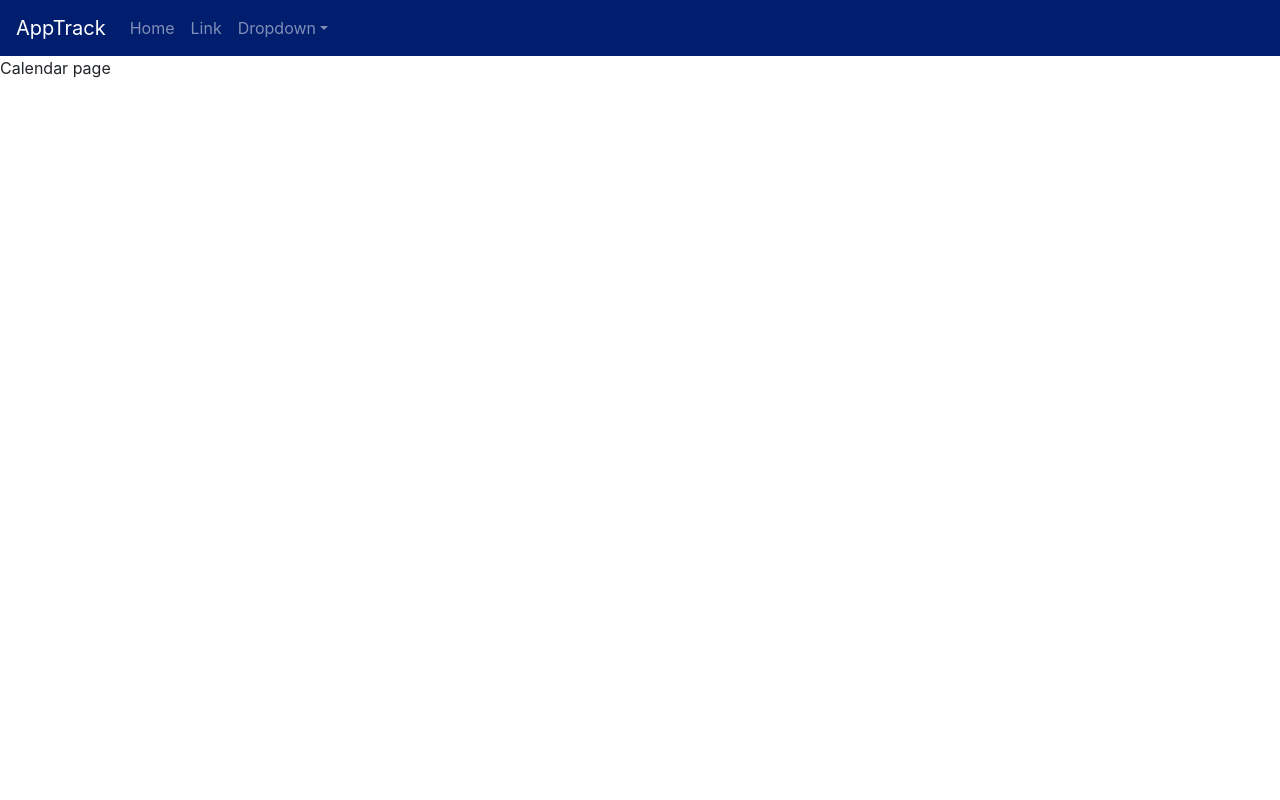
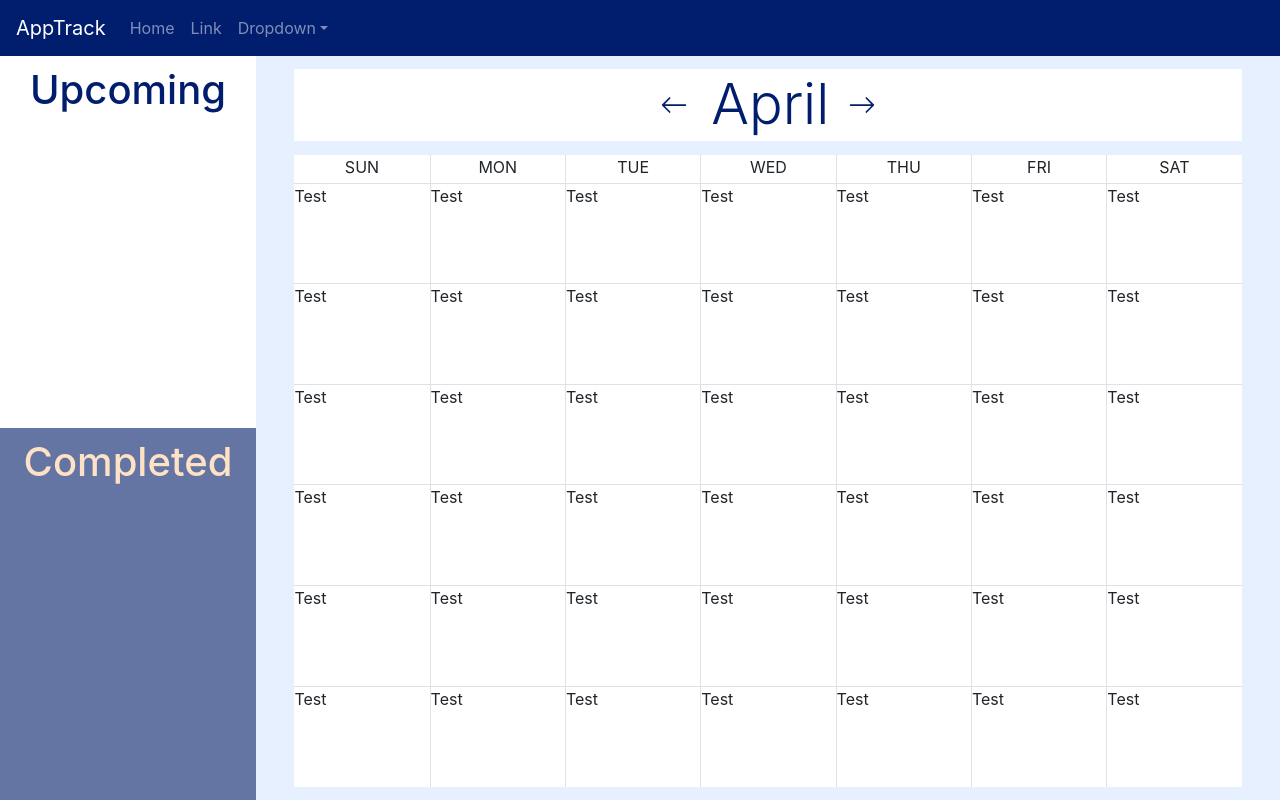
Before and after one commit to akhorana14/AppTrack, a React (Create React App) app in the folder frontend/: page /calendar in a window 1280 px wide. Built offline with nearby package versions, Linux system fonts and the light colour scheme; the HTML template or start-up script is replaced by a standard one.

Commit message:
Calendar

```diff
--- a/frontend/package.json
+++ b/frontend/package.json
@@ -6,6 +6,8 @@
     "@testing-library/jest-dom": "^5.16.5",
     "@testing-library/react": "^13.4.0",
     "@testing-library/user-event": "^13.5.0",
+    "bootstrap-icons": "^1.10.3",
+    "node-calendar": "^0.1.5",
     "react": "^18.2.0",
     "react-bootstrap": "^2.7.0",
     "react-dom": "^18.2.0",
--- a/frontend/src/pages/Calendar/Calendar.css
+++ b/frontend/src/pages/Calendar/Calendar.css
@@ -0,0 +1,111 @@
+.background {
+    width: 100vw;
+    height: 100vh;
+    display: flex;
+    flex-flow: column;
+}
+
+.body {
+    height: 100%;
+    display: flex;
+    flex-flow: row;
+}
+
+.left {
+    width: 20%;
+    display: flex;
+    flex-flow: column;
+}
+
+.right {
+    width: 80%;
+    background-color: #E6F0FF;
+    padding-left: 3%;
+    padding-right: 3%;
+    padding-top: 1%;
+    padding-bottom: 1%;
+}
+
+.left-top {
+    height: 50%;
+    background-color: white;
+    color: #001D6E;
+    text-align: center;
+    padding-top: 4%;
+}
+
+.left-bottom {
+    height: 50%;
+    background-color: #6475A3;
+    color: #FEE2C5;
+    text-align: center;
+    padding-top: 4%;
+}
+
+.right-top {
+    height: 10%;
+    background-color: white;
+    text-align: center;
+    align-items: center;
+    display: flex;
+    color: #001D6E;
+    justify-content: center;
+}
+
+.month-name {
+    font-size: 3em;
+}
+
+.right-space {
+    height: 2%;
+}
+
+.right-day-names {
+    display: flex;
+    flex-flow: row;
+    height: 4%;
+    background-color: white;
+}
+
+.right-bottom {
+    height: 84%;
+    background-color: yellow;
+}
+
+.calendar-row {
+    height: calc(100% / 6);
+    display: flex;
+    flex-flow: row;
+}
+
+.day-box {
+    text-align: center;
+    margin-top: 0px;
+    padding-top: 0px;
+}
+
+.calendar-box {
+    background-color: white;
+    width: calc(100% / 6);
+    height: 100%;
+}
+
+.border-left {
+    border-left: 1px solid;
+}
+
+.border-bottom {
+    border-bottom: 1px solid;
+}
+
+.left-title {
+    font-size: 2.5em;
+}
+
+.current-day {
+
+}
+
+.arrow-margin {
+    margin: 2%;
+}
--- a/frontend/src/pages/Calendar/Calendar.jsx
+++ b/frontend/src/pages/Calendar/Calendar.jsx
@@ -1,11 +1,109 @@
-import Navbar from "../../components/Navbar/Navbar"
+import React from "react";
 
-function Calendar() {
+import "./Calendar.css"
+import Navbar from "../../components/Navbar/Navbar";
+
+const date = new Date();
+const months = ["January","February","March","April","May","June","July","August","September","October","November","December"];
+let monthName = months[date.getMonth()];
+
+function Calendar(props) {
+    function getCalendar() {
+
+    }
+
     return (
-        <>
+        <div className="background">
             <Navbar />
-            <p>Calendar page</p>
-        </>
+            <div className="body">
+                <div className="left">
+                    <div className="left-top">
+                        <span class="h1">Upcoming</span>
+                    </div>
+                    <div className="left-bottom">
+                        <span class="h1">Completed</span>
+                    </div>
+                </div>
+                <div className="right">
+                    <div className="right-top">
+                        <svg xmlns="http://www.w3.org/2000/svg" width="28" height="28" fill="currentColor" class="bi bi-arrow-left" viewBox="0 0 16 16">
+                            <path fill-rule="evenodd" d="M15 8a.5.5 0 0 0-.5-.5H2.707l3.147-3.146a.5.5 0 1 0-.708-.708l-4 4a.5.5 0 0 0 0 .708l4 4a.5.5 0 0 0 .708-.708L2.707 8.5H14.5A.5.5 0 0 0 15 8z"/>
+                        </svg>&nbsp;
+                        <span class="display-4 arrow-margin">{monthName}</span>
+                        <svg xmlns="http://www.w3.org/2000/svg" width="28" height="28" fill="currentColor" class="bi bi-arrow-right" viewBox="0 0 16 16">
+                            <path fill-rule="evenodd" d="M1 8a.5.5 0 0 1 .5-.5h11.793l-3.147-3.146a.5.5 0 0 1 .708-.708l4 4a.5.5 0 0 1 0 .708l-4 4a.5.5 0 0 1-.708-.708L13.293 8.5H1.5A.5.5 0 0 1 1 8z"/>
+                        </svg>
+                    </div>
+                    <div className="right-space">
+                    </div>
+                    <div className="right-day-names">
+                        <div className="calendar-box day-box border-bottom">SUN</div>
+                        <div className="calendar-box day-box border-left border-bottom">MON</div>
+                        <div className="calendar-box day-box border-left border-bottom">TUE</div>
+                        <div className="calendar-box day-box border-left border-bottom">WED</div>
+                        <div className="calendar-box day-box border-left border-bottom">THU</div>
+                        <div className="calendar-box day-box border-left border-bottom">FRI</div>
+                        <div className="calendar-box day-box border-left border-bottom">SAT</div>
+                    </div>
+                    <div className="right-bottom">
+                        <div className="calendar-row show-borders">
+                            <div className="calendar-box border-bottom">Test</div>
+                            <div className="calendar-box border-left border-bottom" >Test</div>
+                            <div className="calendar-box border-left border-bottom">Test</div>
+                            <div className="calendar-box border-left border-bottom">Test</div>
+                            <div className="calendar-box border-left border-bottom">Test</div>
+                            <div className="calendar-box border-left border-bottom">Test</div>
+                            <div className="calendar-box border-left border-bottom">Test</div>
+                        </div>
+                        <div className="calendar-row show-borders">
+                            <div className="calendar-box border-bottom">Test</div>
+                            <div className="calendar-box border-left border-bottom" >Test</div>
+                            <div className="calendar-box border-left border-bottom">Test</div>
+                            <div className="calendar-box border-left border-bottom">Test</div>
+                            <div className="calendar-box border-left border-bottom">Test</div>
+                            <div className="calendar-box border-left border-bottom">Test</div>
+                            <div className="calendar-box border-left border-bottom">Test</div>
+                        </div>
+                        <div className="calendar-row show-borders">
+                            <div className="calendar-box border-bottom">Test</div>
+                            <div className="calendar-box border-left border-bottom">Test</div>
+                            <div className="calendar-box border-left border-bottom">Test</div>
+                            <div className="calendar-box border-left border-bottom">Test</div>
+                            <div className="calendar-box border-left border-bottom">Test</div>
+                            <div className="calendar-box border-left border-bottom">Test</div>
+                            <div className="calendar-box border-left border-bottom">Test</div>
+                        </div>
+                        <div className="calendar-row show-borders">
+                            <div className="calendar-box border-bottom">Test</div>
+                            <div className="calendar-box border-left border-bottom" >Test</div>
+                            <div className="calendar-box border-left border-bottom">Test</div>
+                            <div className="calendar-box border-left border-bottom">Test</div>
+                            <div className="calendar-box border-left border-bottom">Test</div>
+                            <div className="calendar-box border-left border-bottom">Test</div>
+                            <div className="calendar-box border-left border-bottom">Test</div>
+                        </div>
+                        <div className="calendar-row show-borders">
+                            <div className="calendar-box border-bottom">Test</div>
+                            <div className="calendar-box border-left border-bottom" >Test</div>
+                            <div className="calendar-box border-left border-bottom">Test</div>
+                            <div className="calendar-box border-left border-bottom">Test</div>
+                            <div className="calendar-box border-left border-bottom">Test</div>
+                            <div className="calendar-box border-left border-bottom">Test</div>
+                            <div className="calendar-box border-left border-bottom">Test</div>
+                        </div>
+                        <div className="calendar-row">
+                            <div className="calendar-box">Test</div>
+                            <div className="calendar-box border-left" >Test</div>
+                            <div className="calendar-box border-left">Test</div>
+                            <div className="calendar-box border-left">Test</div>
+                            <div className="calendar-box border-left">Test</div>
+                            <div className="calendar-box border-left">Test</div>
+                            <div className="calendar-box border-left">Test</div>
+                        </div>
+                    </div>
+                </div>
+            </div>
+        </div>
     );
 };
 
```
Also changed, not shown: frontend/src/pages/Calendar/Components/Event.css (added), frontend/src/pages/Calendar/Components/Event.jsx (added), 1 other file (tests, documents, lock files or other folders).
